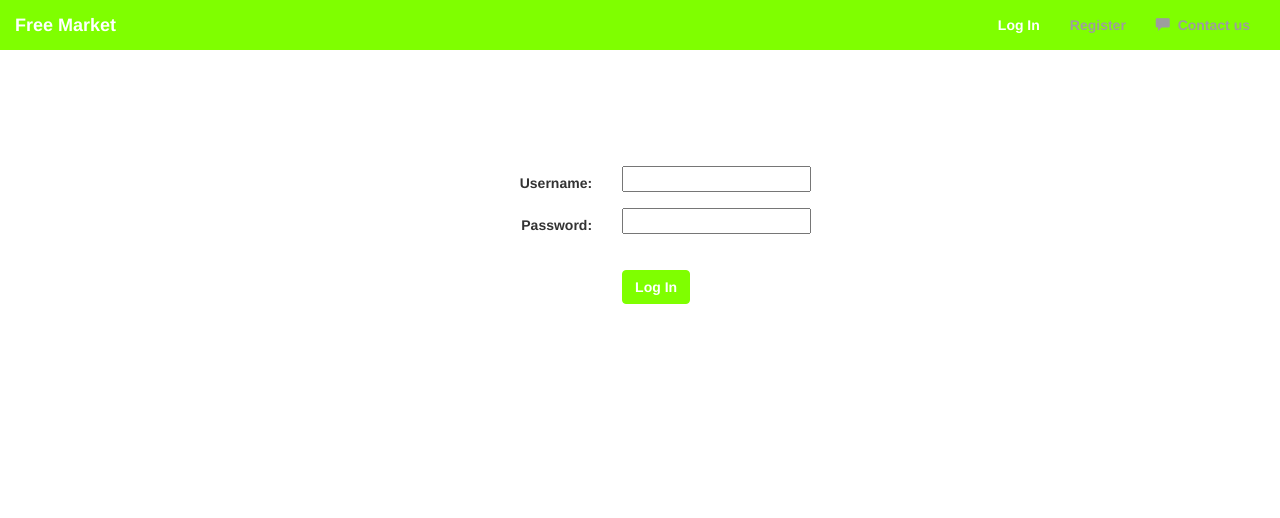
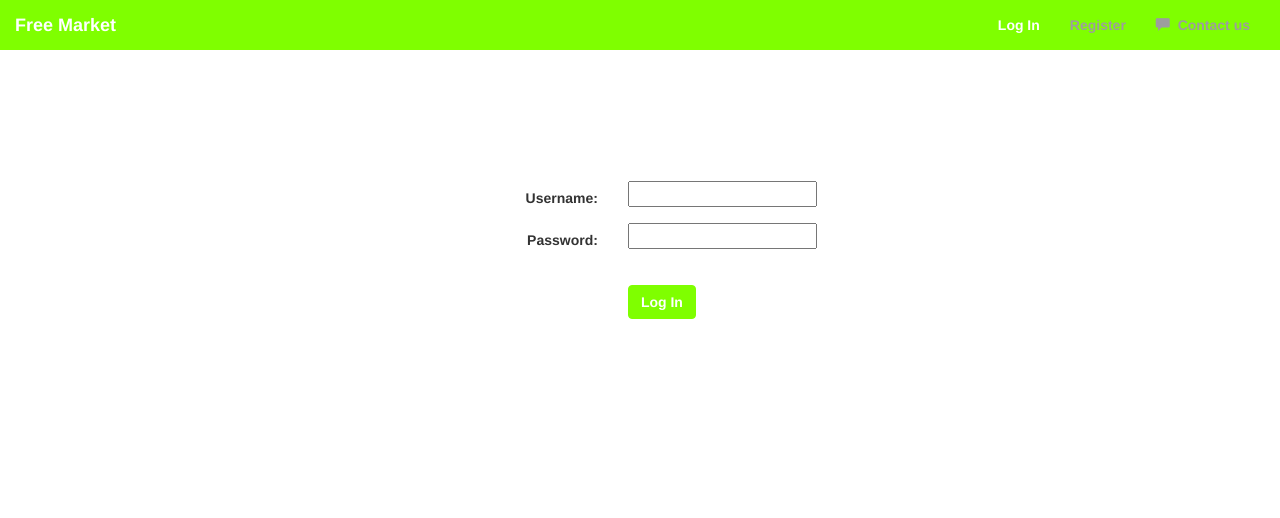
Before and after one commit to zhongcheng/freemarket, a Django app: page /login_user/ in a window 1280 px wide. Shown: the top 518 px of the page. Run offline with Django 3.2, Linux system fonts and the light colour scheme; some libraries are stand-ins or nearby versions.

Commit message:
improve login page layout

```diff
--- a/listing/templates/listing/login.html
+++ b/listing/templates/listing/login.html
@@ -14,14 +14,14 @@
     {% endif %}
 
     <div class="container-fluid">
-        <div style="height: 80px"></div>
+        <div style="height: 60px"></div>
         <div class="row">
             <div class="col-sm-12 col-md-4"></div>
 
 {#            login panel#}
             <div class="col-sm-12 col-md-4">
                 <div class="panel panel-default" style="border-color: transparent; margin-bottom: 0px; box-shadow: none">
-                    <div class="panel-body">
+                    <div class="panel-body" style="padding: 50px">
                         <div style="height: 20px"></div>
                         <form class="form-horizontal" role="form" action="{% url 'listing:login_user'%}" method="post" enctype="multipart/form-data">
                             {% csrf_token %}
```
